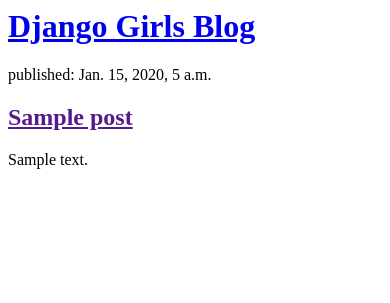
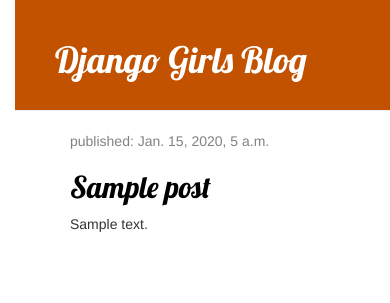
Before and after one commit to matt-clausen/my-first-blog, a Django app: page / in a window 390 px wide. Shown: the top 303 px of the page. Run offline with Django 3.2, Linux system fonts and the light colour scheme; tables that the repository leaves empty hold one stand-in row (values such as "Sample post"); some libraries are stand-ins or nearby versions.

Commit message:
Added view and template for detailed blog post as well as CSS for the site.

```diff
--- /dev/null
+++ b/blog/static/css/blog.css
@@ -0,0 +1,55 @@
+h1 a, h2 a {
+	color: #C25100;
+	font-family: 'Lobster';
+}
+
+body {
+	padding-left: 15px;
+}
+
+.page-header {
+	background-color: #C25100;
+	margin-top: 0;
+	padding: 20px 20px 20px 40px;
+}
+
+.page-header h1, .page-header h1 a, .page-header h1 a:visited, .page-header h1 a:active {
+	color: #ffffff;
+	font-size: 36 pt;
+	text-decoration: none;
+}
+
+.content {
+	margin-left: 40px;
+}
+
+h1, h2, h3, h4 {
+	font-family: 'Lobster' cursive;
+}
+
+.date {
+	color: #828282;
+}
+
+.save {
+	float: right;
+}
+
+.post-form textarea, .post-form input {
+	width: 100%;
+}
+
+.top-menu:hover, .top-menu:visited {
+	color: #ffffff;
+	float: right;
+	font-size: 26pt;
+	margin-right:20px;
+}
+
+.post {
+	margin-bottom: 70px;
+}
+
+.post h2 a, .post h2 a:visited {
+	color: #000000;
+}
--- /dev/null
+++ b/blog/templates/blog/base.html
@@ -0,0 +1,23 @@
+{% load static %}
+<html>
+    <head>
+		<link href="//fonts.googleapis.com/css?family=Lobster&subset=latin,latin-ext" rel="stylesheet" type="text/css">
+		<link rel="stylesheet" href="//maxcdn.bootstrapcdn.com/bootstrap/3.2.0/css/bootstrap.min.css">
+		<link rel="stylesheet" href="//maxcdn.bootstrapcdn.com/bootstrap/3.2.0/css/bootstrap-theme.min.css">
+		<link rel="stylesheet" href="{% static 'css/blog.css' %}">
+        <title>Django Girls blog</title>
+    </head>
+    <body>
+        <div class="page-header">
+            <h1><a href="/">Django Girls Blog</a></h1>
+        </div>
+        <div class="content container">
+            <div class="row">
+                <div class="col-md-8">
+                {% block content %}
+                {% endblock %}
+                </div>
+            </div>
+        </div>
+    </body>
+</html>
--- a/blog/templates/blog/post_list.html
+++ b/blog/templates/blog/post_list.html
@@ -1,20 +1,14 @@
-<html>
-    <head>
-        <title>Django Girls blog</title>
-    </head>
-    <body>
-        <div>
-            <h1><a href="/">Django Girls Blog</a></h1>
-        </div>
 
-        <div>
-	    	{% for post in posts %}
-				<div>
-					<p>published: {{ post.published_date }}</p>
-					<h2><a href=''>{{ post.title }}</a></h2>
-					<p>{{ post.text|linebreaksbr }}</p>
-				<div>
-	    	{% endfor %}
-        </div>
-    </body>
-</html>
+{% extends 'blog/base.html' %}
+
+{% block content %}
+	{% for post in posts %}
+		<div class="post">
+			<div class="date">
+				<p>published: {{ post.published_date }}</p>
+			</div>
+			<h2><a href="{% url 'post_detail' pk=post.pk %}">{{ post.title }}</a></h2>
+			<p>{{ post.text|linebreaksbr }}</p>
+		</div>
+	{% endfor %}
+{% endblock %}
--- a/blog/urls.py
+++ b/blog/urls.py
@@ -1,7 +1,8 @@
-from django.conf.urls import url
+from django.urls import path
 from . import views
 
 
 urlpatterns = [
-    url('', views.post_list, name='post_list'),
+    path('', views.post_list, name='post_list'),
+    path('post/<int:pk>/', views.post_detail, name='post_detail'),
 ]
--- a/blog/views.py
+++ b/blog/views.py
@@ -1,7 +1,7 @@
 # -*- coding: utf-8 -*-
 from __future__ import unicode_literals
 
-from django.shortcuts import render
+from django.shortcuts import render, get_object_or_404
 from .models import Post
 from django.utils import timezone
 
@@ -10,3 +10,7 @@
 def post_list(request):
     posts = Post.objects.filter(published_date__lte=timezone.now()).order_by('published_date')
     return render(request, 'blog/post_list.html', {'posts': posts})
+
+def post_detail(request, pk):
+    post = get_object_or_404(Post, pk=pk)
+    return render(request, 'blog/post_detail.html', {'post': post})
--- a/mysite/urls.py
+++ b/mysite/urls.py
@@ -13,10 +13,10 @@
     1. Import the include() function: from django.conf.urls import url, include
     2. Add a URL to urlpatterns:  url(r'^blog/', include('blog.urls'))
 """
-from django.conf.urls import url, include
+from django.urls import path, include
 from django.contrib import admin
 
 urlpatterns = [
-    url(r'^admin/', admin.site.urls),
-    url('', include('blog.urls')),
+    path('admin/', admin.site.urls),
+    path('', include('blog.urls')),
 ]
```
Also changed, not shown: blog/templates/blog/post_detail.html (added, +13 -0 lines).
